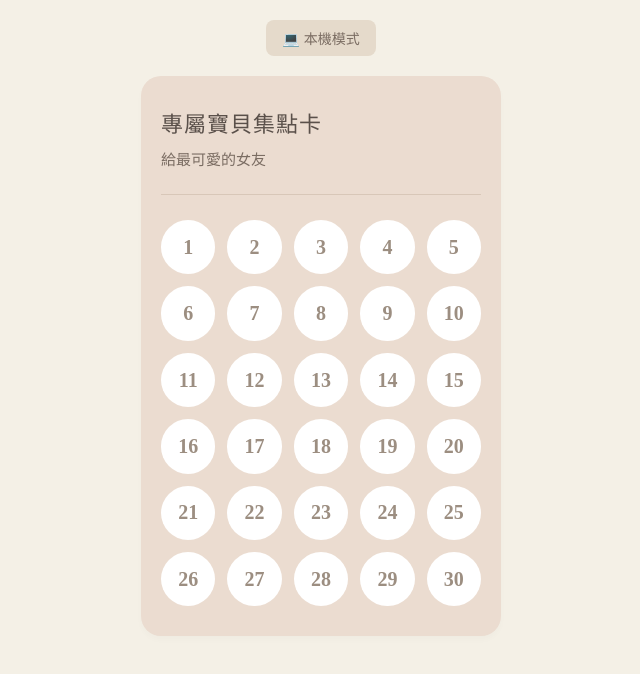
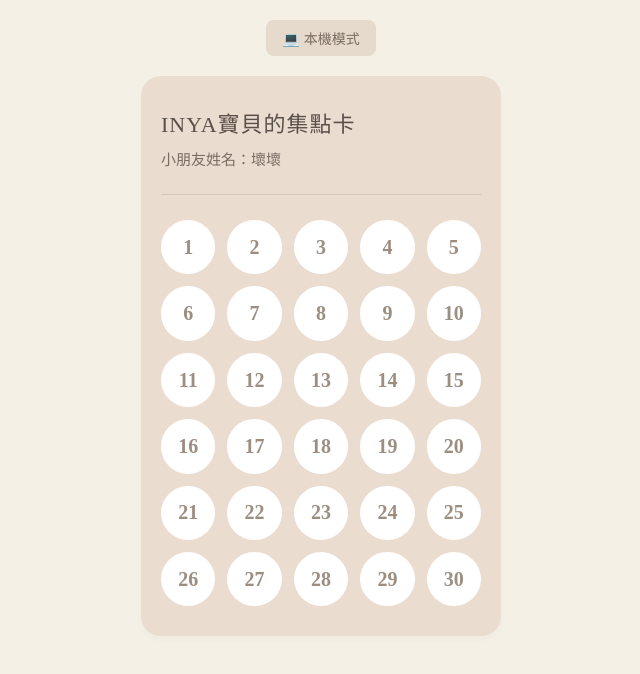
Before and after one commit to zxc11527/lovecrad, a plain HTML site: page index.html in a window 1280 px wide. Shown: the whole page, without its empty margins (319-959 px from the left). Drawn offline with Linux system fonts and the light colour scheme.

Commit message:
index.html

```diff
--- a/index.html
+++ b/index.html
@@ -29,7 +29,7 @@
       min-height: 100vh;
     }
 
-    /* 頂部按鈕區 */
+    /* 頂部按鈕區 (模擬圖片上方的按鈕) */
     .top-bar {
       display: flex;
       justify-content: center;
@@ -112,25 +112,20 @@
 <body>
 
   <div class="app-container">
-    <!-- 頂部標籤 -->
     <div class="top-bar">
       <div class="mode-badge">💻 本機模式</div>
     </div>
 
-    <!-- 集點卡主體 -->
     <div class="reward-card">
       <div class="card-header">
-        <!-- 這裡的文字可以自己修改成你要的暱稱喔 -->
-        <h1 class="card-title">專屬寶貝集點卡</h1>
-        <p class="child-name">給最可愛的女友</p>
+        <h1 class="card-title">INYA寶貝的集點卡</h1>
+        <p class="child-name">小朋友姓名：壞壞</p>
       </div>
 
       <hr class="divider">
 
-      <!-- 放置 30 個圈圈的容器 -->
       <div class="points-grid" id="grid-container">
-        <!-- 這裡的圓圈會由下方的 JavaScript 自動生成 -->
-      </div>
+        </div>
     </div>
   </div>
 
@@ -139,7 +134,7 @@
     const gridContainer = document.getElementById('grid-container');
     const totalPoints = 30; // 總共 30 點
 
-    // 用迴圈一次產生 30 個圓圈
+    // 用迴圈一次產生 30 個圓圈，不用手寫 30 次 HTML
     for (let i = 1; i <= totalPoints; i++) {
       // 建立 div 元素
       const circle = document.createElement('div');
```
